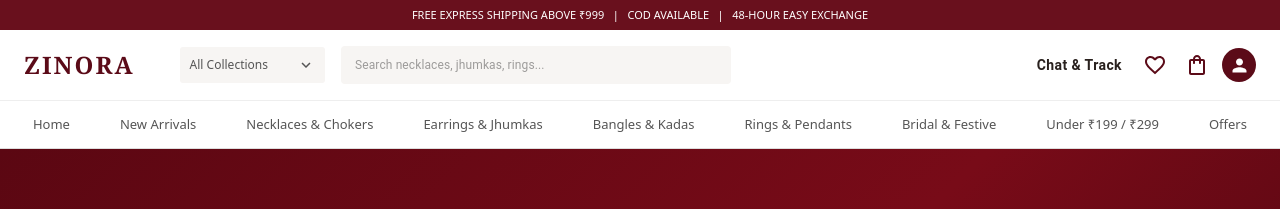
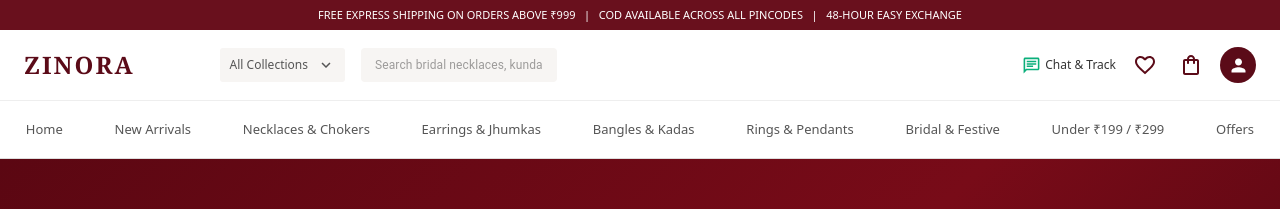
Before and after one commit to muskan1234-wq/zinora_project, a React (Vite) app in the folder frontend/: page / in a window 1280 px wide. Shown: the top 209 px of the page. Built offline with nearby package versions, Linux system fonts and the light colour scheme.

Commit message:
both changes

```diff
--- a/frontend/src/component/topbar.jsx
+++ b/frontend/src/component/topbar.jsx
@@ -1,5 +1,5 @@
+import React from "react";
 
-import React, { useState } from "react";
 import {
   Box,
   AppBar,
@@ -8,18 +8,7 @@ import {
   TextField,
   InputAdornment,
   IconButton,
-  Menu,
-  MenuItem,
-  Paper,
-  List,
-  ListItemButton,
-  ListItemText,
-  Divider,
-  ClickAwayListener,
-  useMediaQuery,
 } from "@mui/material";
-
-import { useTheme } from "@mui/material/styles";
 
 import SearchIcon from "@mui/icons-material/Search";
 import KeyboardArrowDownIcon from "@mui/icons-material/KeyboardArrowDown";
@@ -27,20 +16,10 @@ import FavoriteBorderIcon from "@mui/icons-material/FavoriteBorder";
 import ShoppingBagOutlinedIcon from "@mui/icons-material/ShoppingBagOutlined";
 import PersonIcon from "@mui/icons-material/Person";
 import ChatOutlinedIcon from "@mui/icons-material/ChatOutlined";
-import CloseIcon from "@mui/icons-material/Close";
-import { Link, useNavigate } from "react-router-dom";
-import { Button } from "@mui/material";
+
+import { Link } from "react-router-dom";
 
 function Topbar() {
-  const navigate = useNavigate();
-  const theme = useTheme();
-  const isMobile = useMediaQuery(theme.breakpoints.down("md"));
-
-  const [collectionAnchor, setCollectionAnchor] = useState(null);
-  const [searchText, setSearchText] = useState("");
-  const [showSearch, setShowSearch] = useState(false);
-  const [showSuggestions, setShowSuggestions] = useState(false);
-
   const menuItems = [
     { name: "Home", path: "/" },
     { name: "New Arrivals", path: "/new-arrivals" },
@@ -53,247 +32,6 @@ function Topbar() {
     { name: "Offers", path: "/offers" },
   ];
 
-  const collections = [
-    { name: "All Collections", path: "/collections" },
-    { name: "Necklaces & Chokers", path: "/necklaces" },
-    { name: "Earrings & Jhumkas", path: "/earrings" },
-    { name: "Bangles & Kadas", path: "/bangles" },
-    { name: "Rings & Pendants", path: "/rings" },
-    { name: "Bridal & Festive", path: "/bridal-festive" },
-    { name: "New Arrivals", path: "/new-arrivals" },
-    { name: "Under ₹199 / ₹299", path: "/budget" },
-    { name: "Offers", path: "/offers" },
-  ];
-
-  // Sample data for search suggestions.
-  // Replace this array with products fetched from your backend/API.
-  const products = [
-    {
-      name: "Kundan Necklace Set",
-      category: "Necklaces & Chokers",
-      path: "/necklaces",
-    },
-    {
-      name: "Gold Plated Choker",
-      category: "Necklaces & Chokers",
-      path: "/necklaces",
-    },
-    {
-      name: "Traditional Jhumka Earrings",
-      category: "Earrings & Jhumkas",
-      path: "/earrings",
-    },
-    {
-      name: "Pearl Earrings",
-      category: "Earrings & Jhumkas",
-      path: "/earrings",
-    },
-    {
-      name: "Gold Plated Bangles",
-      category: "Bangles & Kadas",
-      path: "/bangles",
-    },
-    {
-      name: "Designer Ring",
-      category: "Rings & Pendants",
-      path: "/rings",
-    },
-    {
-      name: "Bridal Jewellery Set",
-      category: "Bridal & Festive",
-      path: "/bridal-festive",
-    },
-  ];
-
-  const filteredProducts = products
-    .filter((product) => {
-      const query = searchText.trim().toLowerCase();
-
-      if (!query) return false;
-
-      return (
-        product.name.toLowerCase().includes(query) ||
-        product.category.toLowerCase().includes(query)
-      );
-    })
-    .slice(0, 5);
-
-  const handleSearch = (event) => {
-    if (event) event.preventDefault();
-
-    const query = searchText.trim();
-
-    if (!query) {
-      setShowSuggestions(true);
-      return;
-    }
-
-    setShowSuggestions(false);
-    setShowSearch(false);
-
-    navigate(`/search?q=${encodeURIComponent(query)}`);
-  };
-
-  const handleCollectionClick = (path) => {
-    setCollectionAnchor(null);
-    navigate(path);
-  };
-
-  const handleSuggestionClick = (path) => {
-    setShowSuggestions(false);
-    setShowSearch(false);
-    navigate(path);
-  };
-
-  const renderSearchField = (mobile = false) => (
-    <Box
-      component="form"
-      onSubmit={handleSearch}
-      sx={{
-        position: "relative",
-        width: "100%",
-      }}
-    >
-      <TextField
-        fullWidth
-        value={searchText}
-        onChange={(event) => {
-          setSearchText(event.target.value);
-          setShowSuggestions(true);
-        }}
-        onFocus={() => setShowSuggestions(true)}
-        placeholder="Search necklaces, jhumkas, rings..."
-        variant="outlined"
-        size="small"
-        inputProps={{
-          "aria-label": "Search jewellery products",
-        }}
-        InputProps={{
-          startAdornment: (
-            <InputAdornment position="start">
-              <IconButton
-                type="submit"
-                size="small"
-                aria-label="Search products"
-              >
-                <SearchIcon
-                  sx={{ fontSize: 20, color: "#69101d" }}
-                />
-              </IconButton>
-            </InputAdornment>
-          ),
-          endAdornment: searchText ? (
-            <InputAdornment position="end">
-              <IconButton
-                size="small"
-                aria-label="Clear search"
-                onClick={() => {
-                  setSearchText("");
-                  setShowSuggestions(false);
-                }}
-              >
-                <CloseIcon fontSize="small" />
-              </IconButton>
-            </InputAdornment>
-          ) : null,
-        }}
-        sx={{
-          "& .MuiOutlinedInput-root": {
-            height: "38px",
-            backgroundColor: "#f7f5f3",
-            fontSize: "12px",
-            borderRadius: "4px",
-            "& fieldset": {
-              borderColor: "transparent",
-            },
-            "&:hover fieldset": {
-              borderColor: "#d8b9bd",
-            },
-            "&.Mui-focused fieldset": {
-              borderColor: "#69101d",
-            },
-          },
-        }}
-      />
-
-      {showSuggestions && searchText.trim() && (
-        <Paper
-          elevation={5}
-          sx={{
-            position: "absolute",
-            top: "43px",
-            left: 0,
-            right: 0,
-            zIndex: 1500,
-            maxHeight: 300,
-            overflowY: "auto",
-            borderRadius: 1,
-          }}
-        >
-          {filteredProducts.length > 0 ? (
-            <List disablePadding>
-              {filteredProducts.map((product, index) => (
-                <React.Fragment key={product.name}>
-                  <ListItemButton
-                    onClick={() =>
-                      handleSuggestionClick(product.path)
-                    }
-                    sx={{ py: 1 }}
-                  >
-                    <SearchIcon
-                      sx={{
-                        mr: 1.5,
-                        fontSize: 18,
-                        color: "#777",
-                      }}
-                    />
-
-                    <ListItemText
-                      primary={product.name}
-                      secondary={product.category}
-                      primaryTypographyProps={{
-                        fontSize: 13,
-                      }}
-                      secondaryTypographyProps={{
-                        fontSize: 11,
-                      }}
-                    />
-                  </ListItemButton>
-
-                  {index < filteredProducts.length - 1 && (
-                    <Divider />
-                  )}
-                </React.Fragment>
-              ))}
-            </List>
-          ) : (
-            <Box sx={{ p: 2 }}>
-              <Typography fontSize={13} color="text.secondary">
-                No matching sample products found.
-              </Typography>
-
-              <Typography
-                component="button"
-                onClick={handleSearch}
-                sx={{
-                  mt: 1,
-                  p: 0,
-                  border: 0,
-                  background: "none",
-                  color: "#69101d",
-                  cursor: "pointer",
-                  fontSize: 13,
-                }}
-              >
-                Search for "{searchText}"
-              </Typography>
-            </Box>
-          )}
-        </Paper>
-      )}
-    </Box>
-  );
-
   return (
     <AppBar
       position="sticky"
@@ -302,11 +40,9 @@ function Topbar() {
         backgroundColor: "#fff",
         color: "#333",
         borderBottom: "1px solid #ddd",
-        zIndex: 1200,
       }}
     >
       {/* TOP ANNOUNCEMENT */}
-
       <Box
         sx={{
           backgroundColor: "#69101d",
@@ -315,45 +51,38 @@ function Topbar() {
           display: "flex",
           alignItems: "center",
           justifyContent: "center",
-          fontSize: { xs: "9px", sm: "11px" },
+          fontSize: "11px",
           textAlign: "center",
           px: 1,
-          py: 0.5,
         }}
       >
-        FREE EXPRESS SHIPPING ABOVE ₹999 &nbsp; | &nbsp;
-        COD AVAILABLE &nbsp; | &nbsp; 48-HOUR EASY EXCHANGE
+        FREE EXPRESS SHIPPING ON ORDERS ABOVE ₹999 &nbsp; | &nbsp;
+        COD AVAILABLE ACROSS ALL PINCODES &nbsp; | &nbsp;
+        48-HOUR EASY EXCHANGE
       </Box>
 
       {/* MAIN HEADER */}
-
       <Toolbar
         sx={{
           minHeight: "70px !important",
           px: { xs: 1, md: 3 },
-          gap: { xs: 0.5, md: 2 },
-          flexWrap: { xs: "wrap", md: "nowrap" },
+          gap: 2,
         }}
       >
         {/* LOGO */}
-
         <Box
-          component={Link}
-          to="/"
           sx={{
             display: "flex",
             alignItems: "center",
-            textDecoration: "none",
-            flexShrink: 0,
-            mr: { xs: "auto", md: 0 },
-            minWidth: { md: "140px" },
+            gap: 1,
+            minWidth: { md: "180px" },
           }}
         >
           <Typography
             sx={{
               fontFamily: "Georgia, serif",
               fontWeight: "bold",
-              fontSize: { xs: "21px", md: "24px" },
+              fontSize: "24px",
               letterSpacing: "2px",
               color: "#5b0b18",
             }}
@@ -363,208 +92,133 @@ function Topbar() {
         </Box>
 
         {/* ALL COLLECTIONS */}
-
-        <Box sx={{ display: { xs: "none", md: "block" } }}>
         <Box
-            onClick={(event) =>
-              setCollectionAnchor(event.currentTarget)
-            }
-            role="button"
-            tabIndex={0}
-            aria-label="Open all collections"
-            aria-haspopup="true"
           sx={{
-              display: "flex",
+            display: { xs: "none", md: "flex" },
             alignItems: "center",
             justifyContent: "space-between",
             backgroundColor: "#f7f5f3",
-              width: "145px",
-              height: "36px",
+            width: "125px",
+            height: "34px",
             px: 1.2,
             fontSize: "12px",
             color: "#555",
             borderRadius: "3px",
-              cursor: "pointer",
-              "&:hover": {
-                backgroundColor: "#eee6e4",
-                color: "#69101d",
-              },
           }}
         >
           All Collections
           <KeyboardArrowDownIcon sx={{ fontSize: 18 }} />
         </Box>
 
-          <Menu
-            anchorEl={collectionAnchor}
-            open={Boolean(collectionAnchor)}
-            onClose={() => setCollectionAnchor(null)}
-            slotProps={{
-              paper: {
-                sx: {
-                  mt: 1,
-                  minWidth: 220,
-                  maxHeight: 420,
-                  overflowY: "auto",
-                  borderRadius: 1,
-                  boxShadow: "0 8px 25px rgba(0,0,0,0.12)",
-                },
-              },
-            }}
-          >
-            {collections.map((collection) => (
-              <MenuItem
-                key={collection.path}
-                onClick={() =>
-                  handleCollectionClick(collection.path)
-                }
-                sx={{
-                  py: 1.2,
-                  fontSize: 13,
-                  "&:hover": {
-                    backgroundColor: "#f8eeee",
-                    color: "#69101d",
-                  },
-                }}
-              >
-                {collection.name}
-              </MenuItem>
-            ))}
-          </Menu>
-        </Box>
-
-        {/* DESKTOP SEARCH */}
-
-        <Box
+        {/* SEARCH */}
+        <TextField
+          placeholder="Search bridal necklaces, kundan chokers, jhumka"
+          variant="outlined"
+          size="small"
           sx={{
             display: { xs: "none", md: "block" },
             flex: 1,
             maxWidth: "390px",
-            minWidth: 100,
+
+            "& .MuiOutlinedInput-root": {
+              height: "34px",
+              backgroundColor: "#f7f5f3",
+              fontSize: "12px",
+
+              "& fieldset": {
+                border: "none",
+              },
+            },
+          }}
+          InputProps={{
+            startAdornment: (
+              <InputAdornment position="start">
+                <SearchIcon sx={{ fontSize: 18, color: "#777" }} />
+              </InputAdornment>
+            ),
+          }}
+        />
+
+        {/* RIGHT ICONS */}
+        <Box
+          sx={{
+            marginLeft: "auto",
+            display: "flex",
+            alignItems: "center",
+            gap: { xs: 0.5, md: 1.5 },
           }}
         >
-          {renderSearchField()}
+          {/* CHAT */}
+          <Box
+            sx={{
+              display: { xs: "none", md: "flex" },
+              alignItems: "center",
+              gap: 0.5,
+              fontSize: "12px",
+              whiteSpace: "nowrap",
+            }}
+          >
+            <ChatOutlinedIcon
+              sx={{
+                fontSize: 19,
+                color: "#0baf7b",
+              }}
+            />
+            Chat & Track
           </Box>
 
-        {/* RIGHT ICONS */}
-
-        <Box
-          sx={{
-            marginLeft: { xs: 0, md: "auto" },
-            display: "flex",
-            alignItems: "center",
-            gap: { xs: 0.2, md: 1 },
-          }}
-        >
-          {/* MOBILE SEARCH ICON */}
-
-          {isMobile && (
-            <IconButton
-              size="small"
-              aria-label="Open search"
-              onClick={() => {
-                setShowSearch((previous) => !previous);
-                setShowSuggestions(false);
-              }}
-            >
-              {showSearch ? (
-                <CloseIcon sx={{ color: "#5b0b18" }} />
-              ) : (
-                <SearchIcon sx={{ color: "#5b0b18" }} />
-              )}
-            </IconButton>
-          )}
-
-          {/* CHAT */}
-
-          <Button
-  onClick={() => navigate("/chat-track")}
-  sx={{
-    color: "#29211e",
-    textTransform: "none",
-    fontWeight: 600,
-    "&:hover": {
-      color: "#a66b48",
-      backgroundColor: "transparent",
-    },
-  }}
->
-  Chat & Track
-</Button>
-
           {/* WISHLIST */}
-
-          <IconButton
-            size="small"
-            aria-label="Wishlist"
-            onClick={() => navigate("/wishlist")}
-          >
+          <IconButton size="small">
             <FavoriteBorderIcon
               sx={{
-                fontSize: { xs: 22, md: 24 },
+                fontSize: 24,
                 color: "#5b0b18",
               }}
             />
           </IconButton>
 
-          {/* SHOPPING BAG */}
-
-          <IconButton
-            size="small"
-            aria-label="Shopping bag"
-            onClick={() => navigate("/cart")}
-          >
+          {/* BAG */}
+          <IconButton size="small">
             <ShoppingBagOutlinedIcon
               sx={{
-                fontSize: { xs: 22, md: 24 },
+                fontSize: 24,
                 color: "#5b0b18",
               }}
             />
           </IconButton>
 
-          {/* PROFILE */}
+          {/* ACCOUNT */}
+          <IconButton
+            sx={{
+              width: 36,
+              height: 36,
+              backgroundColor: "#5b0b18",
 
-          <IconButton
-            aria-label="Open Profile"
-            title="Profile"
-            onClick={() => navigate("/profile")}
-            sx={{
-              width: 34,
-              height: 34,
-              backgroundColor: "#5b0b18",
               "&:hover": {
                 backgroundColor: "#741526",
               },
             }}
           >
-            <PersonIcon sx={{ color: "#fff", fontSize: 21 }} />
+            <PersonIcon
+              sx={{
+                color: "#fff",
+                fontSize: 21,
+              }}
+            />
           </IconButton>
         </Box>
-
-        {/* MOBILE SEARCH FIELD */}
-
-        {isMobile && showSearch && (
-          <Box sx={{ width: "100%", flexBasis: "100%", pb: 1 }}>
-            {renderSearchField(true)}
-          </Box>
-        )}
       </Toolbar>
 
       {/* NAVIGATION */}
-
       <Box
         sx={{
           display: "flex",
           alignItems: "center",
-          justifyContent: { xs: "flex-start", md: "space-around" },
-          minHeight: "48px",
+          justifyContent: "space-around",
+          minHeight: "58px",
           borderTop: "1px solid #eeeeee",
           backgroundColor: "#fff",
           overflowX: "auto",
-          px: 1,
-          "&::-webkit-scrollbar": {
-            height: "3px",
-          },
         }}
       >
         {menuItems.map((item) => (
@@ -575,11 +229,12 @@ function Topbar() {
             sx={{
               textDecoration: "none",
               color: "#555",
-              fontSize: { xs: "11px", md: "13px" },
-              px: { xs: 1.2, md: 1.5 },
+              fontSize: "13px",
+              px: 1.5,
               py: 1,
               whiteSpace: "nowrap",
               transition: "0.2s",
+
               "&:hover": {
                 color: "#69101d",
                 fontWeight: "bold",
```
Lines whose indentation alone changed are shown as unchanged.
